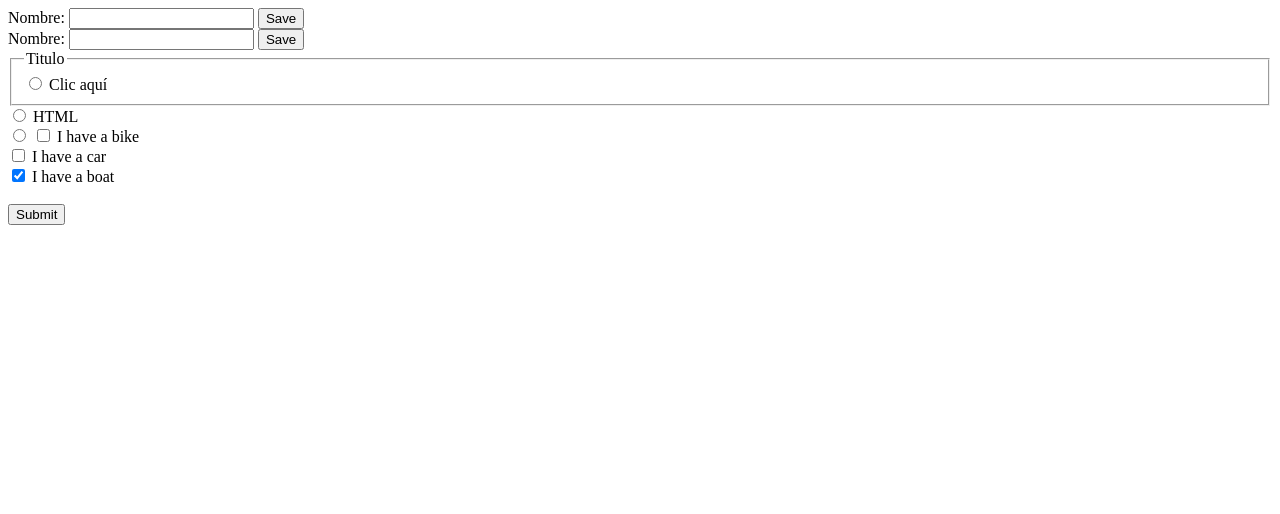
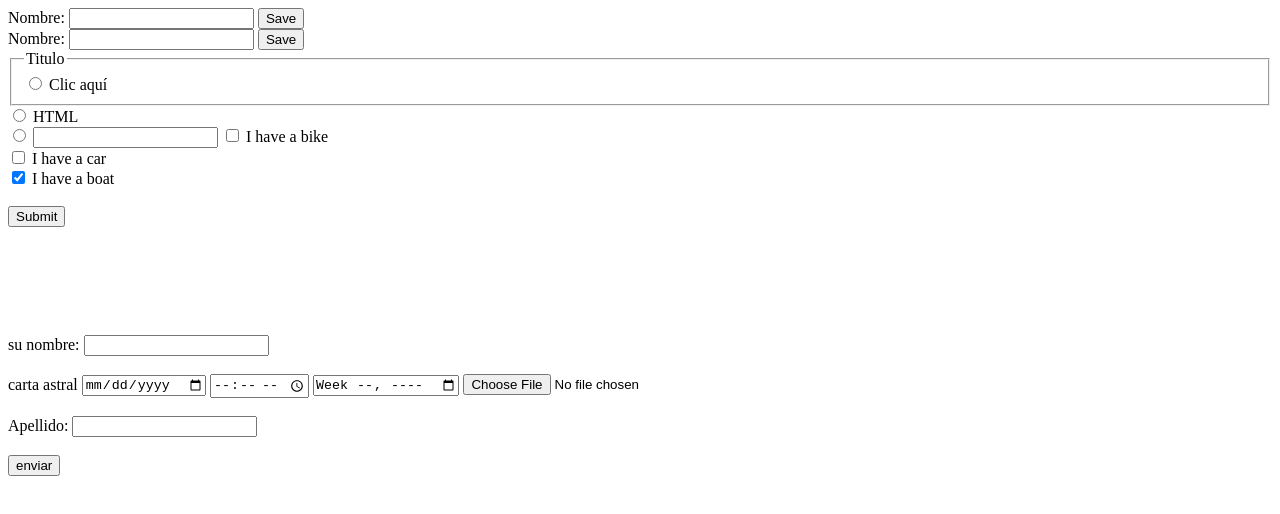
Before and after one commit to Thetrooperr/Thetrooperr, a plain HTML site: page formulario.html in a window 1280 px wide. Drawn offline with Linux system fonts and the light colour scheme.

Commit message:
Add files via upload

```diff
--- a/formulario.html
+++ b/formulario.html
@@ -17,53 +17,32 @@
     </form>
 
         <!--formulario simple que enviara una peticion POST-->
-        <form actio="method="post>
-          <label for="POST-name"">Nombre:</label>
+    <form action=""method="post">
+      <label for="POST-name">Nombre:</label>
       <input id="POST-name" type="text" name="name">
       <input type="submit"value="Save">
     </form>
 
 
-        <!-- formulario con conjunto de campos,leyenda y etiqueta-->
+        <!--formulario con conjunto de campos,leyenda y etiqueta-->
     <form action "" method="post">
        <fieldset>
       <legend>Titulo</legend>
       <input type="radio" name="radio" id="radio">
       <label for="radio">Clic aquí</label>
     </fieldset>
+
     </form>
 
 
     <form action="/action_page.php" method="get">
-        <input type= "radio" id="html"name="fav_languege" value="HTML">
-        <label for="html">HTML</label><br>
+      <input type= "radio" id="html" name="fav_languege" value="HTML">
+      <label for="html">HTML</label> <br>
+
       <input type="radio" id="css" name="fav_language" value="CSS" chackad="chacked">
 
-
-
-
-
-
-
-
-
-
-
-
-
-
-
-
-
-
-
-
-
-
-
-
-
-
+      <label for="" ></label>
+      <input type="text" name="" value="">
 
       <form action="/action_page.php" method="get">
 
@@ -82,7 +61,28 @@
 
       <input type="submit" value="Submit">
     </form>
+    <br><br><br><br><br><br>
 
+
+
+
+    <form class="" action="mailto:augustocanoheredia@gmail.com" method="post" enctype="text/plain">
+    <label for="">su nombre:</label>
+    <input type="text" name="" value=""><br><br>
+    <label for="">carta astral</label>
+    <input type="date" name="" value="">
+    <input type="time" name="" value="">
+    <input type="week" name="" value="">
+    <input type="file" name="" value="">
+
+
+    <br><br>
+    <label for="">Apellido:</label>
+    <input type="password" name="" value=""><br><br>
+
+    <input type="submit" name="" value="enviar">
+    </form>
+    <br><br><br>
   </section>
 </body>
 </html>
```
Lines whose indentation alone changed are shown as unchanged.
